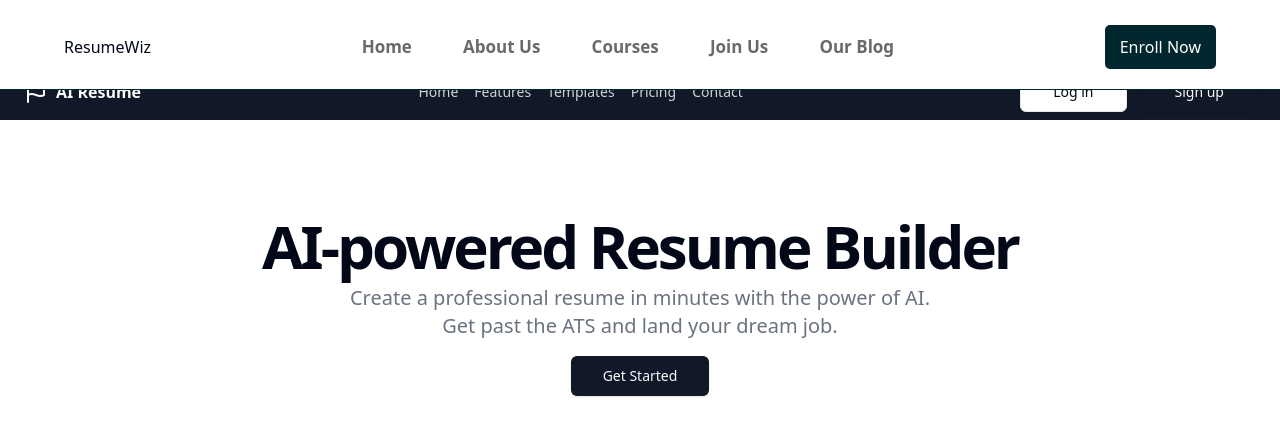
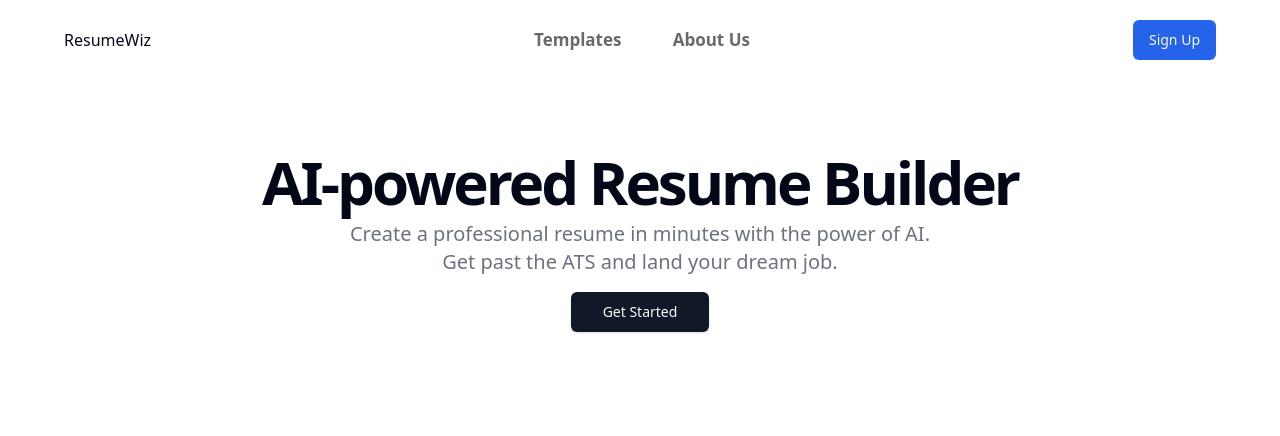
Before and after one commit to SynthCod3/ResumeWiz, a Next.js app: page / in a window 1280 px wide. Shown: the top 436 px of the page. Built offline with nearby package versions, Linux system fonts and the light colour scheme.

Commit message:
feat: nav fix

```diff
--- a/app/globals.css
+++ b/app/globals.css
@@ -6,63 +6,46 @@
   :root {
     --background: 0 0% 100%;
     --foreground: 222.2 84% 4.9%;
-
     --card: 0 0% 100%;
     --card-foreground: 222.2 84% 4.9%;
-
     --popover: 0 0% 100%;
     --popover-foreground: 222.2 84% 4.9%;
-
-      --primary: 222.2 47.4% 11.2%;
+    --primary: 221.2 83.2% 53.3%;
     --primary-foreground: 210 40% 98%;
-
     --secondary: 210 40% 96.1%;
     --secondary-foreground: 222.2 47.4% 11.2%;
-
     --muted: 210 40% 96.1%;
     --muted-foreground: 215.4 16.3% 46.9%;
-
     --accent: 210 40% 96.1%;
     --accent-foreground: 222.2 47.4% 11.2%;
-
     --destructive: 0 84.2% 60.2%;
     --destructive-foreground: 210 40% 98%;
-
     --border: 214.3 31.8% 91.4%;
     --input: 214.3 31.8% 91.4%;
-      --ring: 222.2 84% 4.9%;
-
+    --ring: 221.2 83.2% 53.3%;
     --radius: 0.5rem;
   }
 
   .dark {
     --background: 222.2 84% 4.9%;
     --foreground: 210 40% 98%;
-
     --card: 222.2 84% 4.9%;
     --card-foreground: 210 40% 98%;
-
     --popover: 222.2 84% 4.9%;
     --popover-foreground: 210 40% 98%;
-
-      --primary: 210 40% 98%;
+    --primary: 217.2 91.2% 59.8%;
     --primary-foreground: 222.2 47.4% 11.2%;
-
     --secondary: 217.2 32.6% 17.5%;
     --secondary-foreground: 210 40% 98%;
-
     --muted: 217.2 32.6% 17.5%;
     --muted-foreground: 215 20.2% 65.1%;
-
     --accent: 217.2 32.6% 17.5%;
     --accent-foreground: 210 40% 98%;
-
     --destructive: 0 62.8% 30.6%;
     --destructive-foreground: 210 40% 98%;
-
     --border: 217.2 32.6% 17.5%;
     --input: 217.2 32.6% 17.5%;
-      --ring: 212.7 26.8% 83.9%;
+    --ring: 224.3 76.3% 48%;
   }
 }
 
--- a/app/layout.tsx
+++ b/app/layout.tsx
@@ -24,7 +24,7 @@ export default function RootLayout({
       <head />
       <body
         className={cn(
-          'min-h-screen bg-background font-sans antialiased pt-[4rem]',
+          'min-h-screen bg-background font-sans antialiased',
           fontSans.variable,
         )}
       >
--- a/components/navbar/index.module.css
+++ b/components/navbar/index.module.css
@@ -4,11 +4,10 @@
   display: flex;
   align-items: center;
   justify-content: space-between;
-  padding: 25px 5vw 20px;
+  padding: 20px 5vw 20px;
   z-index: 9990;
   backdrop-filter: blur(8px);
   top: 0;
-  border-bottom: #00272d 0.2px solid;
 }
 .navbarWrapper > div {
   width: fit-content;
@@ -50,11 +49,13 @@
 .navbarMobile {
   display: none;
 }
+
 .navbarMobile .menuMd {
   background-color: transparent;
   color: black;
   font-size: 25px;
 }
+
 .navbarMobile > div {
   background-color: rgba(255, 255, 255, 1);
   z-index: 9999;
@@ -67,14 +68,15 @@
   right: 0vw;
   top: 0;
   gap: 5px;
-  height: calc(100vh);
+  height: calc(30vh);
   width: calc(100vw);
   justify-content: space-around;
+  align-items: center;
   padding: 20px;
 }
 .navbarMobile > div > a > p {
   color: rgb(0, 0, 0);
-  font-size: 20px;
+  /* font-size: 20px; */
   font-weight: 600;
   text-transform: capitalize;
 }
@@ -96,7 +98,8 @@
     flex-direction: row-reverse;
     align-items: baseline;
   }
-  .navbarWrapper > .StudyButton {
+  .navbarWrapper > .StudyButton,
+  .EndButton {
     display: none;
   }
 }
--- a/components/navbar/index.tsx
+++ b/components/navbar/index.tsx
@@ -5,6 +5,8 @@ import { useState, useEffect } from 'react';
 import { MdMenu } from 'react-icons/md';
 import { IoMdClose } from 'react-icons/io';
 import { useReactPath } from './path.hook';
+import Link from 'next/link';
+import { Button } from '../ui/button';
 
 export const Navbar = () => {
   const [openmenu, setopenmenu] = useState(false);
@@ -13,7 +15,7 @@ export const Navbar = () => {
     setopenmenu(!openmenu);
   }
   const path = useReactPath();
-  const navContent = ['Home', 'about Us', 'Courses', 'Join Us', 'Our Blog'];
+  const navContent = ['Templates', 'About Us'];
   useEffect(() => {}, [path]);
   const changeNavBg = () => {
     window.scrollY >= 150 ? setNavBg(true) : setNavBg(false);
@@ -74,6 +76,7 @@ export const Navbar = () => {
             <button className={styles.menuMd} onClick={openMenu}>
               <IoMdClose />
             </button>
+            <div>
               {navContent.map((content, i) => (
                 <a
                   href={`/${content.toLowerCase().replace(/\s+/g, '')}`}
@@ -92,25 +95,19 @@ export const Navbar = () => {
                   </p>
                 </a>
               ))}
-            <button className={styles.StudyButton}>
-              <a
-                href="https://opengrad-foundation.learnyst.com/learn"
-                target="_blank"
+            </div>
+            <Link
+              href={'/auth'}
+              className="w-full flex justify-center align-center"
             >
-                Enroll Now
-              </a>
-            </button>
+              <Button className="w-80">Sign Up</Button>
+            </Link>
           </div>
         )}
       </div>{' '}
-      <button className={styles.StudyButton}>
-        <a
-          href="https://opengrad-foundation.learnyst.com/learn"
-          target="_blank"
-        >
-          Enroll Now
-        </a>
-      </button>
+      <Link href={'/auth'} className={styles.EndButton}>
+        <Button>Sign Up</Button>
+      </Link>
     </div>
   );
 };
```
Lines whose indentation alone changed are shown as unchanged.
